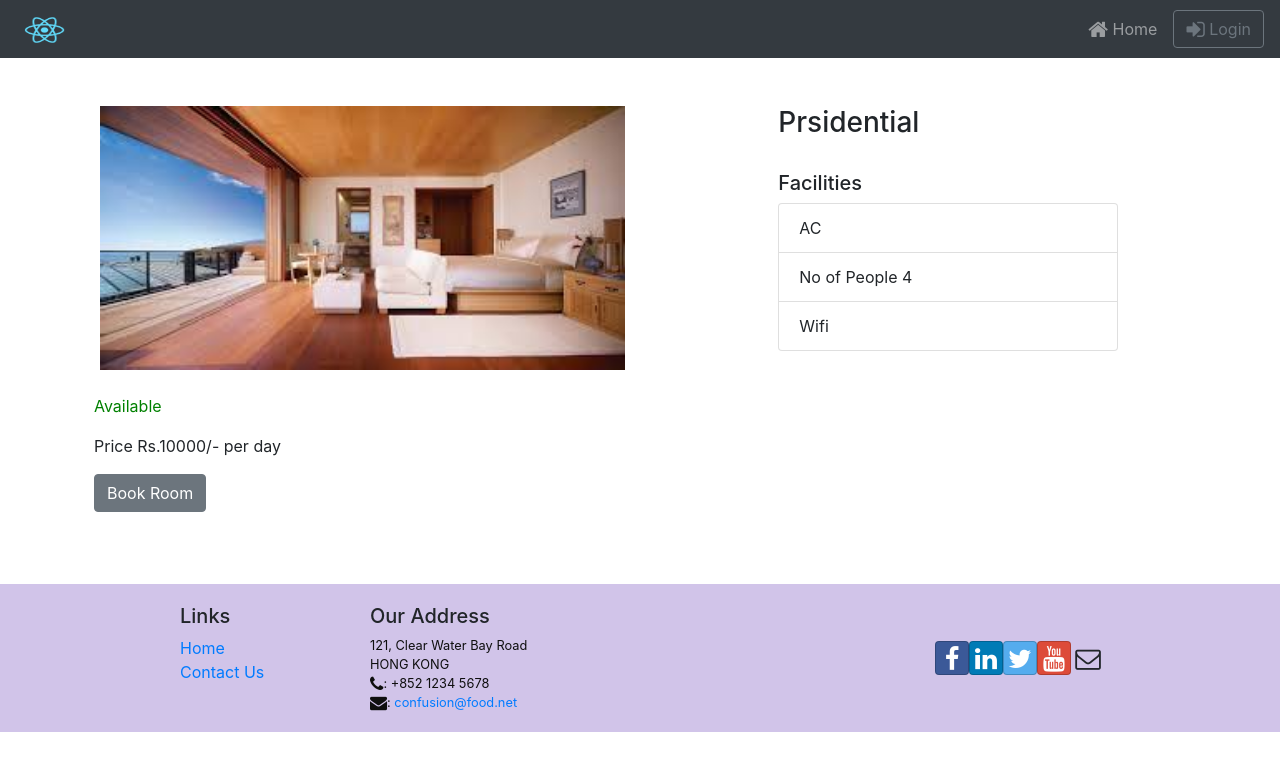
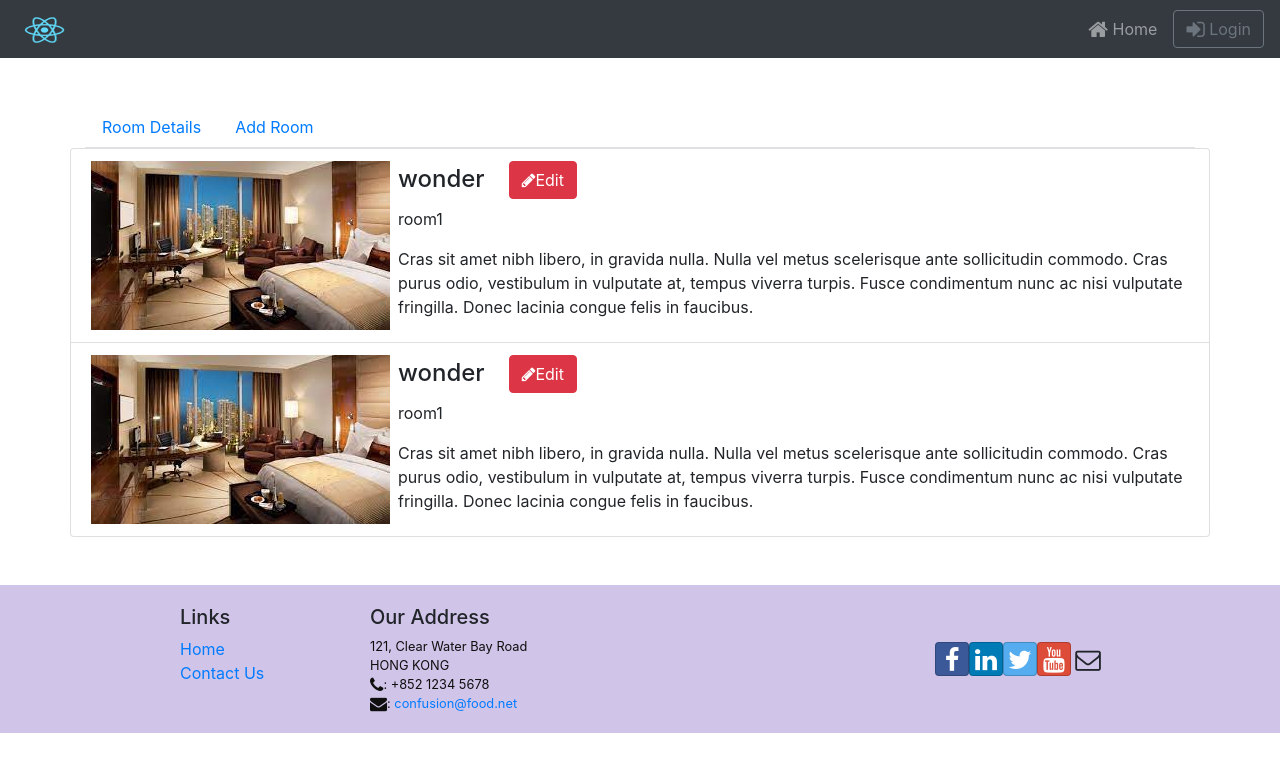
Before and after one commit to lokeshkeelisetti/HotelBookingFrontend, a React (Create React App) app: page /test in a window 1280 px wide. Shown: the top 772 px of the page. Built offline with nearby package versions, Linux system fonts and the light colour scheme; no server answers.

Commit message:
added admin room component

```diff
--- /dev/null
+++ b/src/components/AdminRoomComponent.js
@@ -0,0 +1,151 @@
+import React, { Component } from 'react';
+import { Nav,NavItem,NavLink,Container,TabContent,TabPane,Row,Col,CardTitle,Card,CardText,Button, ListGroup,
+        Media, Form,FormGroup,Label,
+        ListGroupItem,
+        Input} from 'reactstrap';
+
+function RenderRooms(props){
+    return(
+        props.rooms.map((room) => {
+           return(
+               <ListGroupItem>
+
+
+           <Media>
+                <Media className="mr-2" left href="#">
+                    <Media object src="assets/images/hotel1.jpeg" alt="Generic placeholder image" />
+                </Media>
+                {props.isEditing !== room._id ? (
+                    <Media body>
+                        <Media heading>
+                            {room.type.type}
+                            <Button className="bg bg-danger ml-4" color="danger" onClick={() => props.handleEdit(room._id)}><span className="fa fa-pencil"></span>Edit</Button>
+                        </Media>
+                        <p>{room.roomNo}</p>
+                        Cras sit amet nibh libero, in gravida nulla. Nulla vel metus scelerisque ante sollicitudin commodo. Cras purus odio, vestibulum in vulputate at, tempus viverra turpis. Fusce condimentum nunc ac nisi vulputate fringilla. Donec lacinia congue felis in faucibus.
+                    </Media>
+                ) : (
+                    <Form>
+                    <h3>{room.type.type}</h3>
+                    <FormGroup>
+                        <Label htmlFor={`roomNo${room._id}`}>roomNo</Label>
+                        <Input type="text" id={`roomNo${room._id}`}/>
+                    </FormGroup>
+                    </Form>
+                )
+                }
+            </Media>
+            </ListGroupItem>
+            )
+        })
+    )
+}
+
+class AdminRoom extends Component{
+    constructor(props){
+        super(props);
+        this.state = {
+            isEditing : null,
+            isModalOpen : false,
+            activeTab : '1',
+            rooms : [
+                {   _id : 1,
+                    roomNo: 'room1',
+                    status : 'Available',
+                    type : {
+                        type: 'wonder',
+                        facilities: {
+                            AC : true,
+                            Wifi : true
+                        }
+                    }
+                },{     _id : 2,
+                        roomNo: 'room1',
+                        status : 'Available',
+                        type : {
+                            type: 'wonder',
+                            facilities: {
+                                AC : true,
+                                Wifi : true
+                            }
+                        }
+                }
+            ]
+        }
+        this.setModal = this.setModal.bind(this);
+        this.setActiveTab = this.setActiveTab.bind(this);
+        this.handleEdit = this.handleEdit.bind(this);
+    }
+
+    handleEdit(id){
+        this.setState({
+            isEditing : id
+        })
+    }
+
+    setActiveTab(tab){
+        if(tab!==this.state.activeTab){
+            this.setState({
+                activeTab : tab
+            })
+        }
+    }
+
+    setModal(){
+        this.setState({
+            isModalOpen : true
+        })
+    }
+
+    render(){
+        return(
+            <Container className="mt-5 mb-5">
+                <Nav tabs>
+                    <NavItem>
+                        <NavLink
+                            onClick={() => { this.setActiveTab('1'); }}
+                        >
+                            Room Details
+                        </NavLink>
+                    </NavItem>
+                    <NavItem>
+                        <NavLink
+                            onClick={() => { this.setActiveTab('2'); }}
+                        >
+                            Add Room
+                        </NavLink>
+                    </NavItem>
+                </Nav>
+                <TabContent activeTab={this.state.activeTab}>
+                    <TabPane tabId="1">
+                        <Row>
+                            <ListGroup>
+                                <RenderRooms rooms={this.state.rooms} isEditing={this.state.isEditing} handleEdit = {this.handleEdit}/>
+                            </ListGroup>
+                        </Row>
+                    </TabPane>
+                    <TabPane tabId="2">
+                        <Row>
+                            <Col sm="6">
+                                <Card body>
+                                    <CardTitle>Special Title Treatment</CardTitle>
+                                    <CardText>With supporting text below as a natural lead-in to additional content.</CardText>
+                                    <Button>Go somewhere</Button>
+                                </Card>
+                            </Col>
+                            <Col sm="6">
+                                <Card body>
+                                    <CardTitle>Special Title Treatment</CardTitle>
+                                    <CardText>With supporting text below as a natural lead-in to additional content.</CardText>
+                                    <Button>Go somewhere</Button>
+                                </Card>
+                            </Col>
+                        </Row>
+                    </TabPane>
+                </TabContent>
+            </Container>
+        )
+    }
+}
+
+export default AdminRoom;
--- a/src/components/MainComponent.js
+++ b/src/components/MainComponent.js
@@ -6,10 +6,10 @@ import Home from './HomeComponent';
 import Footer from './FooterComponent';
 import Search from './SearchComponent';
 import Hotel from './HotelComponent';
-import hotels from '../shared/hotels';
 import baseUrl from '../shared/baseUrl';
 import axios from 'axios';
 import Room from './RoomComponent';
+import AdminRoom from './AdminRoomComponent';
 
 
 class Main extends Component {
@@ -41,8 +41,12 @@ class Main extends Component {
 
     componentDidMount(){
         axios.get(baseUrl)
-            .then((response) => response)
-            .then((response) => console.log(response.data))
+            .then((response) => {
+                console.log(response.data);
+                this.setState({
+                    hotels : response.data
+                })
+            })
             .catch((err) => console.log(err));
     }
 
@@ -51,8 +55,14 @@ class Main extends Component {
 
         const hotelWithId = ({match}) => {
             return(
-                <Hotel hotel = {hotels.filter((hotel) => hotel.id === parseInt(match.params.hotelId,10))[0]}
+                <Hotel hotel = {this.state.hotels.filter((hotel) => hotel.id === parseInt(match.params.hotelId,10))[0]}
                 />
+            )
+        }
+
+        const SearchHotels = () => {
+            return (
+                <Search hotels = {this.state.hotels} />
             )
         }
 
@@ -65,9 +75,9 @@ class Main extends Component {
                 <TransitionGroup className="mb-auto">
                     <Switch>
                         <Route exact path='/' component= {Home} />
-                        <Route exact path='/searchResults' component={Search} />
+                        <Route exact path='/searchResults' component={SearchHotels} />
                         <Route exact path='/hotel/:hotelId' component={hotelWithId}/>
-                        <Route exact path = '/test' component = {Room} />
+                        <Route exact path = '/test' component = {AdminRoom} />
                         <Redirect to='/' />
                     </Switch>
                 </TransitionGroup>
--- a/src/components/RoomComponent.js
+++ b/src/components/RoomComponent.js
@@ -20,6 +20,11 @@ class Room extends Component{
                 status : 'Available'
             }
         }
+        this.handleBooking = this.handleBooking.bind(this);
+    }
+
+    handleBooking(){
+        console.log('lokesh');
     }
 
     render(){
@@ -41,7 +46,7 @@ class Room extends Component{
             <Container className="mb-5 ml-auto mr-auto p-4">
                 <p style={{color:"green"}}>{this.state.room.status}</p>
                 <p>Price Rs.{this.state.room.type.price}/- per day</p>
-                <Button>Book Room</Button>
+                <Button onClick={this.handleBooking}>Book Room</Button>
             </Container>
             </>
         )
--- a/src/components/SearchComponent.js
+++ b/src/components/SearchComponent.js
@@ -3,20 +3,19 @@ import { Link } from 'react-router-dom';
 import { Card, CardImg,CardBody,CardTitle,CardSubtitle,CardText,Button,Form,
         FormGroup,Input, Jumbotron, Row, Container } from 'reactstrap';
 import Rating from '@material-ui/lab/Rating';
-import hotels from '../shared/hotels';
 
 function RenderHotels(props){
     console.log('lokesh')
     return (
-        hotels.map((hotel) => {
-            return(<div className="col-sm-6" key={hotel.id}>
+        props.hotels.map((hotel) => {
+            return(<div className="col-sm-6" key={hotel._id}>
                 <Card>
-                    <CardImg width="30%" src={hotel.image} alt="hotelImage"/>
+                    <CardImg width="30%" src={hotel.imageURLs} alt="hotelImage"/>
                     <CardBody>
-                        <CardTitle tag="h5">{hotel.name}</CardTitle>
+                        <CardTitle tag="h5">{hotel.hotelName}</CardTitle>
                         <Rating name="read-only" value={hotel.rating} readOnly />
                         <CardSubtitle tag="h6" className="mb-2 text-muted">Card subtitle</CardSubtitle>
-                        <CardText>Some quick example text to build on the card title and make up the bulk of the card's content.</CardText>
+                        <CardText><span className="fa fa-map-marker"></span>{hotel.address.street},{hotel.address.city}</CardText>
                         <Link to={`/hotel/${hotel.id}`}>
                             <Button>Book a room</Button>
                         </Link>
@@ -30,9 +29,6 @@ function RenderHotels(props){
 class Search extends Component {
     constructor(props){
         super(props);
-        this.state = {
-            hotels : hotels
-        }
         this.handleSearch = this.handleSearch.bind(this);
     }
 
@@ -62,7 +58,7 @@ class Search extends Component {
         </Jumbotron>
         <Container>
             <Row className="mb-2">
-                <RenderHotels/>
+                <RenderHotels hotels = {this.props.hotels}/>
             </Row>
         </Container>
         </>
```
